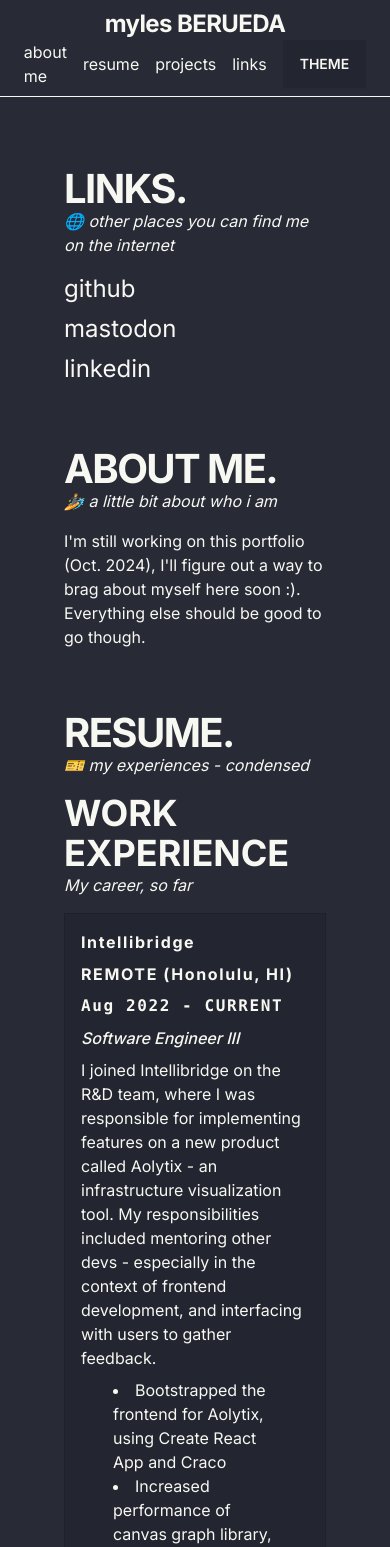
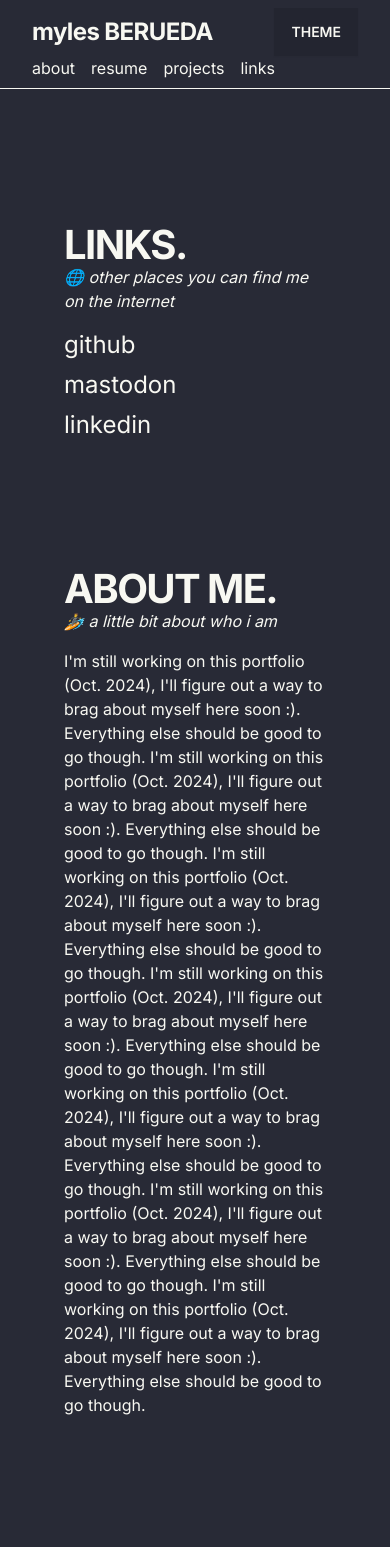
Before and after one commit to MylesWritesCode/portfolio-next, a Next.js app: page / in a window 390 px wide. Shown: the top 1547 px of the page. Built offline with nearby package versions, Linux system fonts and the light colour scheme.

Commit message:
feat(styles): adds better responsive styles

```diff
--- a/src/app/_components/home/about-me.tsx
+++ b/src/app/_components/home/about-me.tsx
@@ -6,10 +6,18 @@ export function AboutMe() {
       <div className='flex w-full flex-col gap-4'>
         <span className='italic'>🏄 a little bit about who i am</span>
         <div className='flex gap-4'>
-          <span>
+          <p>
             I'm still working on this portfolio (Oct. 2024), I'll figure out a way to brag about myself here soon :).
-            Everything else should be good to go though.
-          </span>
+            Everything else should be good to go though. I'm still working on this portfolio (Oct. 2024), I'll figure
+            out a way to brag about myself here soon :). Everything else should be good to go though. I'm still working
+            on this portfolio (Oct. 2024), I'll figure out a way to brag about myself here soon :). Everything else
+            should be good to go though. I'm still working on this portfolio (Oct. 2024), I'll figure out a way to brag
+            about myself here soon :). Everything else should be good to go though. I'm still working on this portfolio
+            (Oct. 2024), I'll figure out a way to brag about myself here soon :). Everything else should be good to go
+            though. I'm still working on this portfolio (Oct. 2024), I'll figure out a way to brag about myself here
+            soon :). Everything else should be good to go though. I'm still working on this portfolio (Oct. 2024), I'll
+            figure out a way to brag about myself here soon :). Everything else should be good to go though.
+          </p>
         </div>
       </div>
     </Section>
--- a/src/app/_components/home/section.tsx
+++ b/src/app/_components/home/section.tsx
@@ -6,7 +6,7 @@ interface SectionProps {
 
 export default function Section({ id, title, children }: SectionProps) {
   return (
-    <section id={id} className='flex w-full flex-col items-center px-12 pt-16 md:justify-between'>
+    <section id={id} className='flex w-full flex-col items-center px-12 pt-32 md:justify-between md:pt-24'>
       <h1 className='w-full text-left font-bold text-5xl uppercase leading-none tracking-tighter md:text-8xl'>
         {title}
       </h1>
--- a/src/components/layout/footer.tsx
+++ b/src/components/layout/footer.tsx
@@ -36,8 +36,8 @@ const Footer = () => {
                 Github
               </NextLink>
               &nbsp;and hosted on&nbsp;
-              <NextLink href='https://pages.github.com' target='_blank'>
-                Github Pages
+              <NextLink href='https://pages.cloudflare.com/' target='_blank'>
+                Cloudflare Pages
               </NextLink>
               . The purpose of the portfolio is to showcase my work. It is meant to serve as an assessment tool for
               potential employers, and for my own personal self-reflection. I'm always looking for ways to improve, so
--- a/src/components/layout/header.tsx
+++ b/src/components/layout/header.tsx
@@ -8,15 +8,21 @@ import { ThemeSwitcher } from '@/components/layout';
 
 const Header = () => {
   return (
-    <div className='flex flex-col px-4 sticky top-0 left-0 right-0 border-base-content bg-base-100 border-b justify-center w-full items-center'>
-      <div className='flex w-full max-w-7xl flex-col items-center justify-between px-12 py-2 md:flex-row'>
-        <h2 className='flex items-center font-bold text-2xl tracking-tight md:text-4xl md:tracking-tighter'>
-          <NextLink href='/' className='hover:underline'>
-            myles BERUEDA
-          </NextLink>
-        </h2>
-        <div className='flex items-center gap-4'>
-          <HeaderLink href='/#about-me'>about me</HeaderLink>
+    <div className='sticky top-0 right-0 left-0 flex w-full flex-col items-center justify-center border-base-content border-b bg-base-100 px-4'>
+      <div className='flex w-full max-w-7xl flex-col items-center justify-between px-4 py-2 md:flex-row md:px-12'>
+        <div className='flex w-full justify-between md:w-auto'>
+          <h2 className='flex items-center font-bold text-2xl tracking-tight md:text-4xl md:tracking-tighter'>
+            <NextLink href='/' className='hover:underline'>
+              myles BERUEDA
+            </NextLink>
+          </h2>
+          {/* Switcher for small screens */}
+          <ThemeSwitcher className='block md:hidden' />
+        </div>
+        <div className='flex w-full justify-start gap-4 md:w-auto md:items-center'>
+          <HeaderLink href='/#about-me'>
+            about<span className='hidden md:inline-block'>&nbsp;me</span>
+          </HeaderLink>
           <HeaderLink href='/#resume'>resume</HeaderLink>
           <HeaderLink href='/#projects'>projects</HeaderLink>
           {/* TODO(_): remove disabled, hidden when i actually add blog posts lmao */}
@@ -24,7 +30,8 @@ const Header = () => {
             blog
           </HeaderLink>
           <HeaderLink href='/#links'>links</HeaderLink>
-          <ThemeSwitcher />
+          {/* Switcher for full-sized screens */}
+          <ThemeSwitcher className='hidden md:block' />
         </div>
       </div>
     </div>
--- a/src/components/layout/theme-switcher.tsx
+++ b/src/components/layout/theme-switcher.tsx
@@ -1,10 +1,15 @@
 'use client';
 
+import cn from 'classnames';
 import { useCallback } from 'react';
 
-const ThemeSwitcher = () => {
+interface ThemeSwitcherProps {
+  className?: string;
+}
+
+const ThemeSwitcher = ({ className }: ThemeSwitcherProps) => {
   return (
-    <div className='dropdown dropdown-end'>
+    <div className={cn('dropdown dropdown-end', className)}>
       <button tabIndex={0} type='button' className='btn'>
         THEME
       </button>
```
